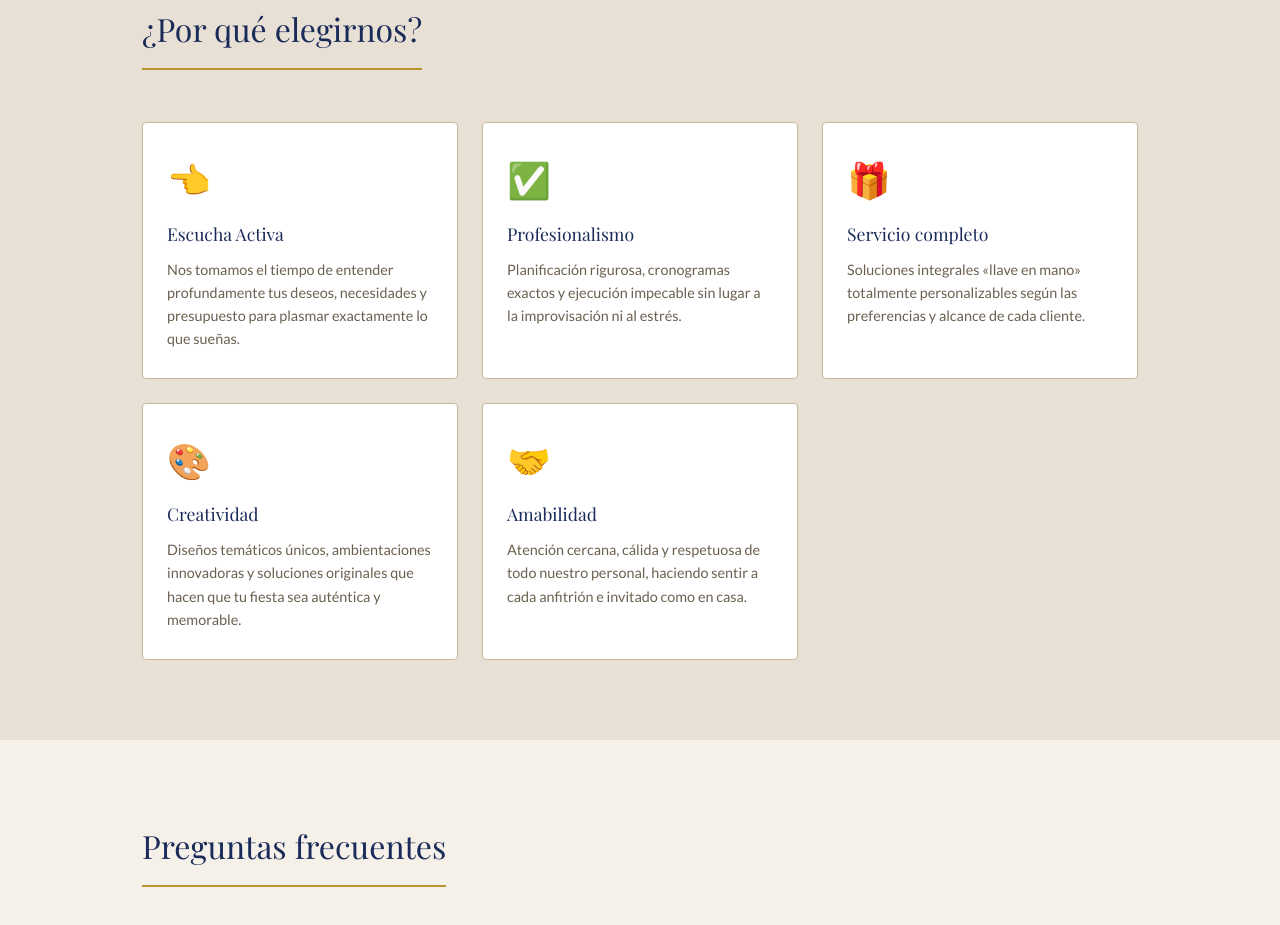
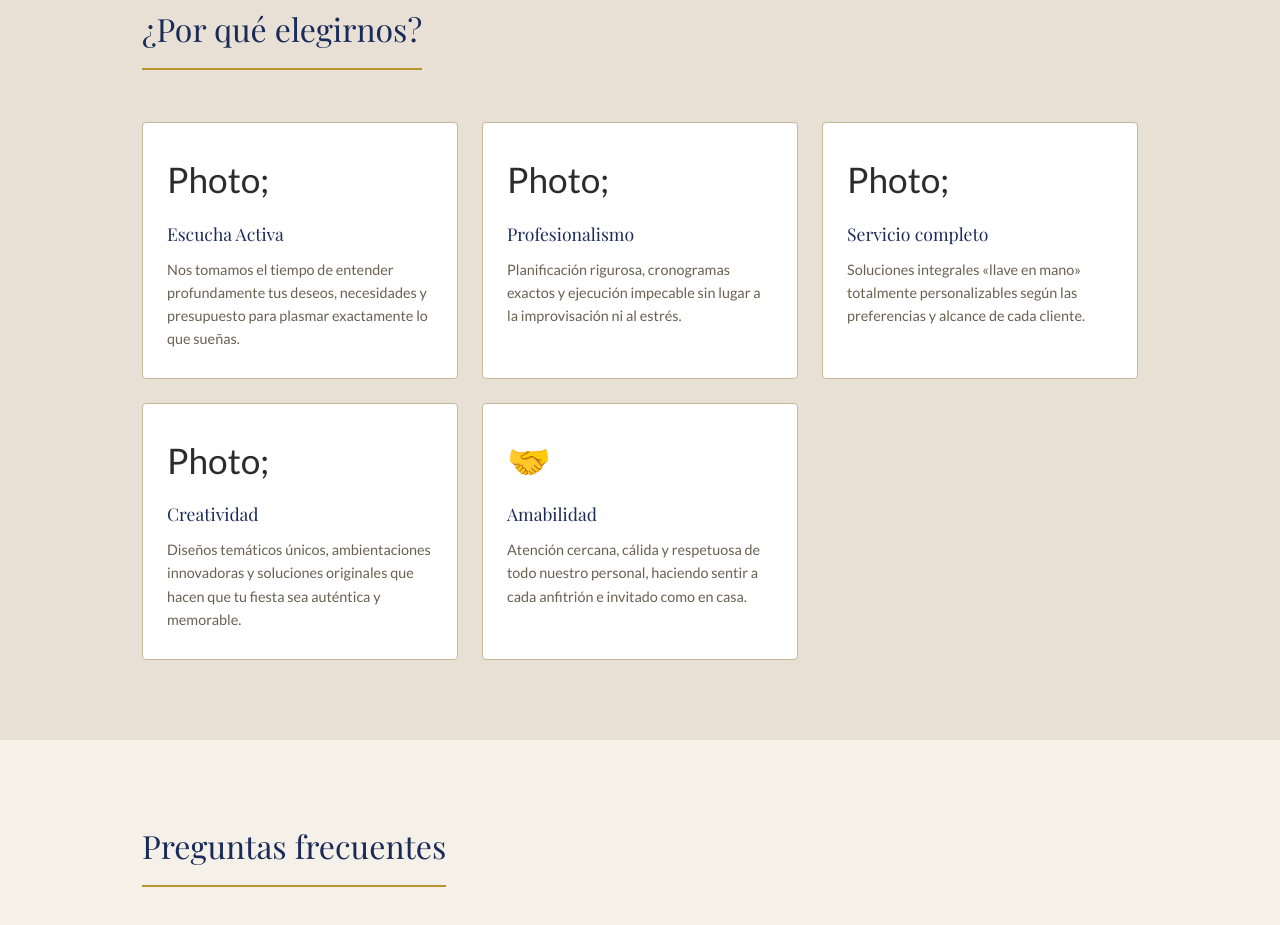
Before and after one commit to nspeich/belvie-site, a plain HTML site: page index.html in a window 1280 px wide. Shown: the part 4354-5279 px from the top of the page. Drawn offline with nearby package versions, Linux system fonts and the light colour scheme; a web font is replaced by a local one.

Commit message:
sans emoji

```diff
--- a/index.html
+++ b/index.html
@@ -258,22 +258,22 @@
       <h2 class="section-title">&#191;Por qu&#233; elegirnos?</h2>
       <div class="values-grid">
         <div class="value-card">
-          <div class="value-icon">&#128072;</div>
+          <div class="value-icon">Photo;</div>
           <h3>Escucha Activa</h3>
           <p>Nos tomamos el tiempo de entender profundamente tus deseos, necesidades y presupuesto para plasmar exactamente lo que sue&#241;as.</p>
         </div>
         <div class="value-card">
-          <div class="value-icon">&#9989;</div>
+          <div class="value-icon">Photo;</div>
           <h3>Profesionalismo</h3>
           <p>Planificaci&#243;n rigurosa, cronogramas exactos y ejecuci&#243;n impecable sin lugar a la improvisaci&#243;n ni al estr&#233;s.</p>
         </div>
         <div class="value-card">
-          <div class="value-icon">&#127873;</div>
+          <div class="value-icon">Photo;</div>
           <h3>Servicio completo</h3>
           <p>Soluciones integrales &#171;llave en mano&#187; totalmente personalizables seg&#250;n las preferencias y alcance de cada cliente.</p>
         </div>
         <div class="value-card">
-          <div class="value-icon">&#127912;</div>
+          <div class="value-icon">Photo;</div>
           <h3>Creatividad</h3>
           <p>Dise&#241;os tem&#225;ticos &#250;nicos, ambientaciones innovadoras y soluciones originales que hacen que tu fiesta sea aut&#233;ntica y memorable.</p>
         </div>
```
